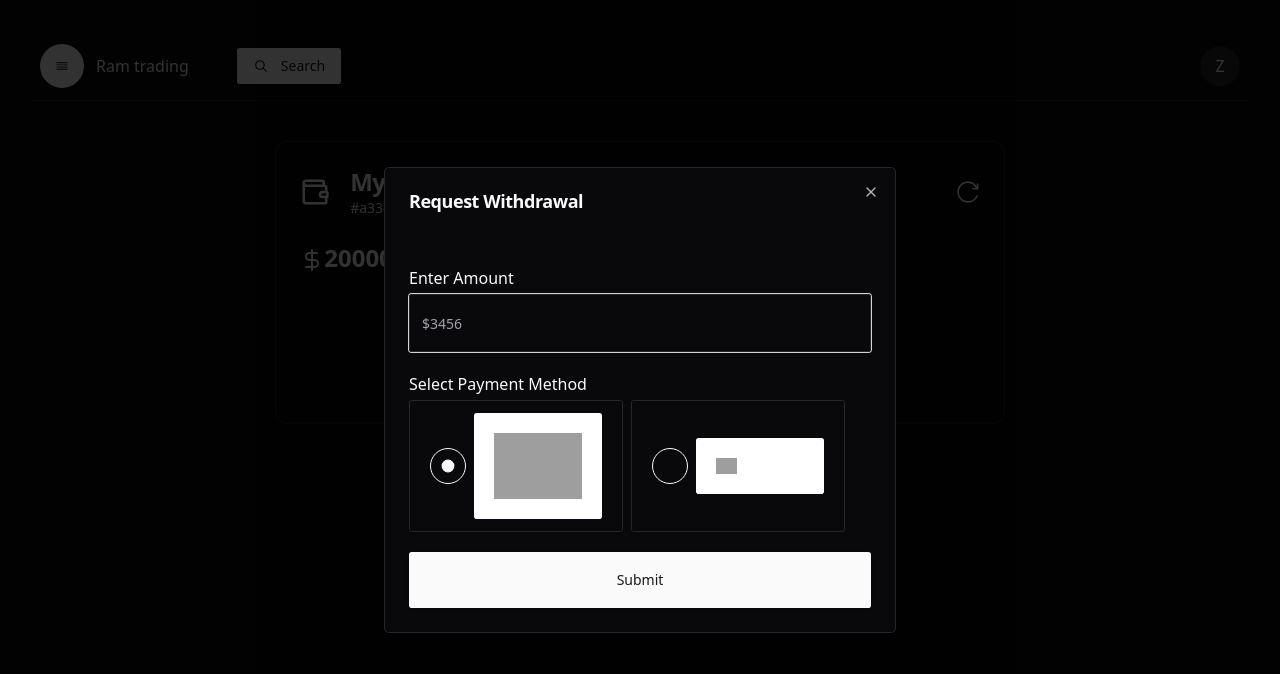
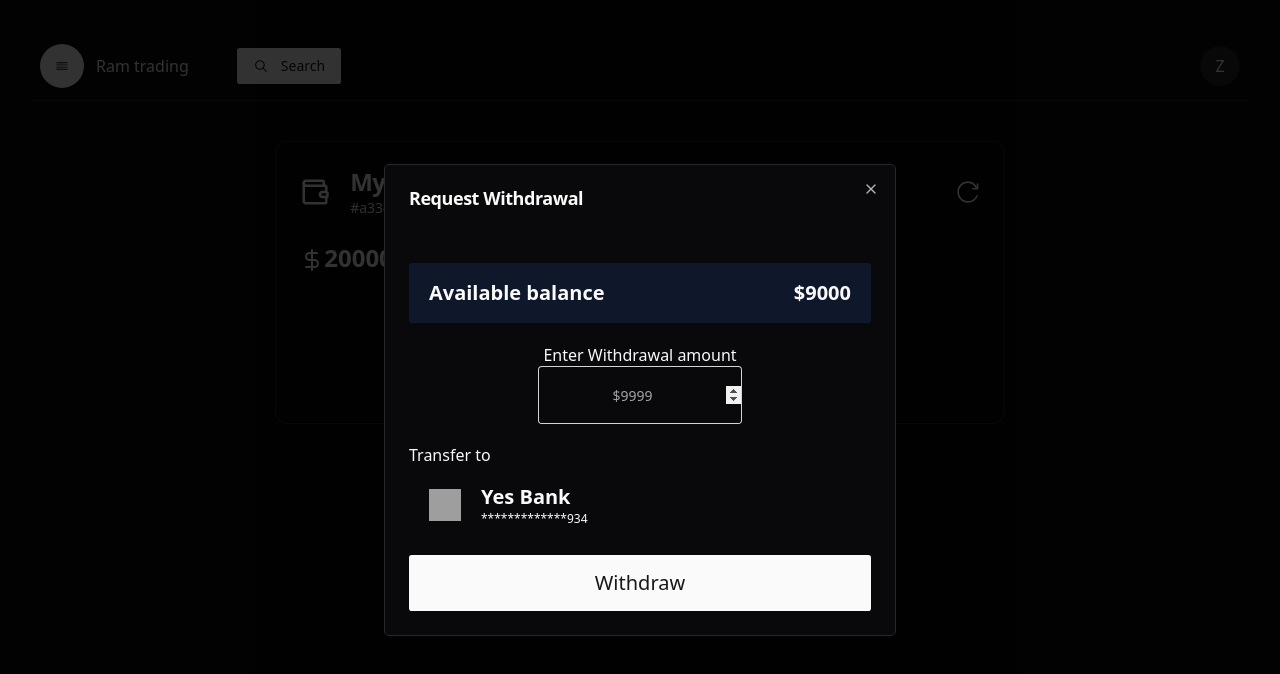
Before and after one commit to sunil-singh-j/Trading-platform, a React (Vite) app in the folder my-app/: page /wallet in a window 1280 px wide. Both pictures are taken after a click on the button "Withdrawal". Shown: the top 674 px of the page. Built offline with nearby package versions, Linux system fonts and the light colour scheme; grey boxes are pictures that could not be loaded.

Commit message:
created add money ,transfer and withdrawal form in wallet page

```diff
--- a/my-app/src/page/wallet/TransformForm.jsx
+++ b/my-app/src/page/wallet/TransformForm.jsx
@@ -1,9 +1,56 @@
-import React from 'react'
+import { Button } from '@/components/ui/button'
+import { DialogClose } from '@/components/ui/dialog'
+import { Input } from '@/components/ui/input'
+import React, { useState } from 'react'
 
-function TransformForm() {
+function TransformForm () {
+    const [formData,setFormData]=useState({
+        amount:"",
+        walletId:"",
+        purpose:""
+    })
+    const handleChange=(e)=>{
+         setFormData({...formData,[e.target.name]:e.target.value})
+    }
+    const handleSubmit=()=>{
+        console.log(formData)
+    }
   return (
-    <div>
+    <div className='pt-10 space-y-5 '>
+        <div>
+            <h1 className='pb-1 '>Enter Amount</h1>
+            <Input
+            name="amount"
+            onChange={handleChange}
+            value={formData.amount}
+            className="py-7"
+            placeholder="$56789"
+            />
+        </div>
 
+        <div>
+            <h1 className='pb-1 '>Wallet Id</h1>
+            <Input
+            name="walletId"
+            onChange={handleChange}
+            value={formData.walletId}
+            className="py-7"
+            placeholder="#dfghjk456789"
+            />
+        </div>
+        <div>
+            <h1 className='pb-1 '>Purpose</h1>
+            <Input
+            name="purpose"
+            onChange={handleChange}
+            value={formData.purpose}
+            className="py-7"
+            placeholder="gift for your friend....."
+            />
+        </div>
+        <DialogClose className='w-full'>
+        <Button onClick={handleSubmit} className="w-full py-7 ">Submit</Button>
+        </DialogClose>
     </div>
   )
 }
--- a/my-app/src/page/wallet/Wallet.jsx
+++ b/my-app/src/page/wallet/Wallet.jsx
@@ -7,6 +7,7 @@ import { DollarSign, Shuffle, WalletIcon } from 'lucide-react'
 import React from 'react'
 import TopupForm from './TopupForm'
 import TransformForm from './TransformForm'
+import WithdrawalForm from './WithdrawalForm'
 
 const Wallet = () => {
   return (
@@ -65,7 +66,7 @@ const Wallet = () => {
                   <DialogHeader>
                     <DialogTitle>Request Withdrawal</DialogTitle>
                   </DialogHeader>
-                  <TopupForm></TopupForm>
+                  <WithdrawalForm></WithdrawalForm>
                 </DialogContent>
               </Dialog>
 
--- a/my-app/src/page/wallet/WithdrawalForm.jsx
+++ b/my-app/src/page/wallet/WithdrawalForm.jsx
@@ -1,9 +1,58 @@
-import React from 'react'
+import { Button } from '@/components/ui/button'
+import { DialogClose } from '@/components/ui/dialog'
+import { Input } from '@/components/ui/input'
+import React, { useState } from 'react'
 
 function WithdrawalForm() {
+    const [amount,setAmount]=useState ("")
+        const [paymentMethod,setPayment]=useState("RAZARPAY")
+        const hadlePaymentMethodChange=(value)=>{
+            setPayment(value)
+        }
+        const handleChange=(e)=>{
+            setAmount(e.target.value)
+        }
+        const handleSubmit=()=>{
+            console.log(amount)
+        }
   return (
-    <div>
+    <div className='pt-10 space-y-5 '>
+        <div className='flex justify-between items-center rounded-md
+        bg-slate-900 text-xl font-bold px-5 py-4'>
+            <p>Available balance</p>
+            <p>$9000</p>
 
+        </div>
+        <div className='flex flex-col items-center'>
+            <h1>Enter Withdrawal amount</h1>
+
+        <div className='flex items-center flex-col'>
+            <Input
+            onChange={handleChange}
+            vlaue={amount}
+            className="withdrawalInput py-7 border-none outline-none focus:outline-none
+            px-0 text-2xl text-center "
+            placeholder="$9999"
+            type="number"
+            />
+        </div>
+        </div>
+        <div>
+            <p className='pb-2'>Transfer to </p>
+            <div className='flex items-center gap-5 px-5 py-2 rounded-md'>
+                <img className='h-8 w-8' src="https://cdn.pixabay.com/photo/2020/02/18/11/03/bank-4859142_1280.png" alt="" />
+                <div>
+                <p className='text-xl font-bold'>Yes Bank</p>
+                <p className='text-xs'>*************934</p>
+                </div>
+            </div>
+
+        </div>
+        <DialogClose className='w-full'>
+        <Button onClick={handleSubmit} className="w-full py-7 text-xl">
+            Withdraw
+        </Button>
+        </DialogClose>
     </div>
   )
 }
```
